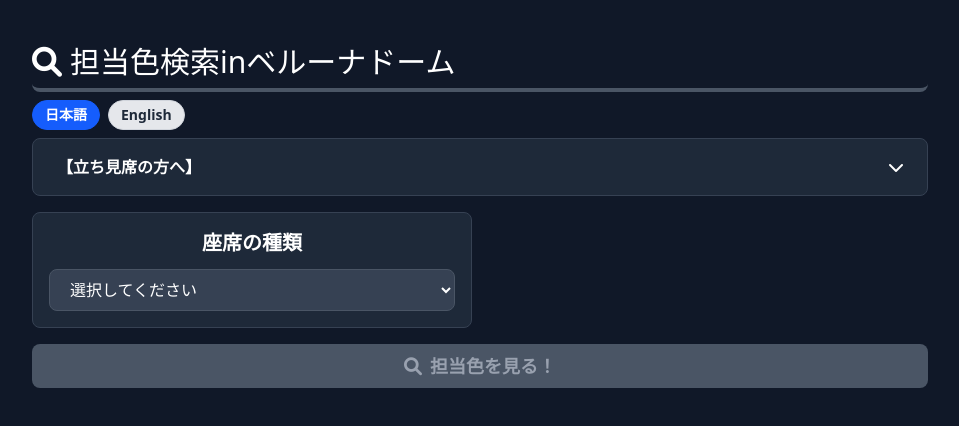
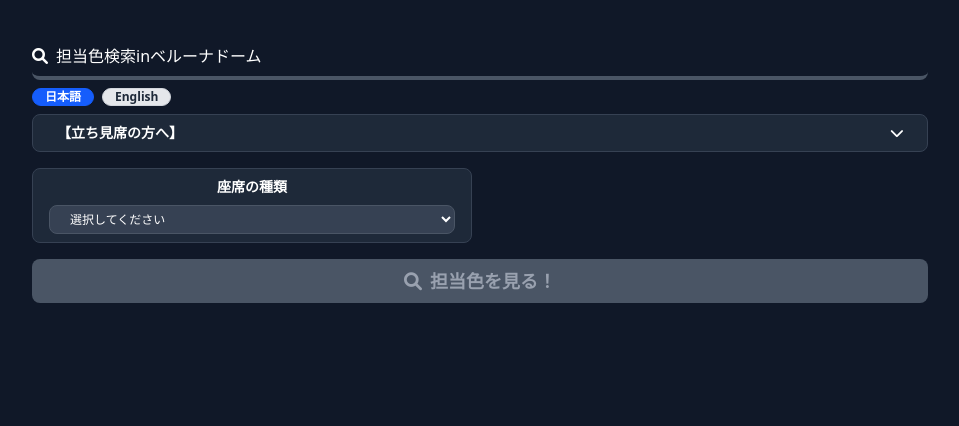
Before and after one commit to Yu-Takasaki/aqours6thcolor, a Next.js app: page / in a window 1280 px wide. Shown: the top 426 px of the page, without its empty margins (160-1119 px from the left). Built offline with nearby package versions, Linux system fonts and the light colour scheme.

Commit message:
マージン調整

```diff
--- a/src/app/_components/BaseSelector.tsx
+++ b/src/app/_components/BaseSelector.tsx
@@ -13,11 +13,11 @@
   const baseOptions = getBaseOptions(seatType, locale);
 
   return (
-    <div className="bg-gray-800 rounded-lg border border-gray-700 p-4">
-      <h4 className="text-xl font-semibold text-center mb-3">{messages['base']}</h4>
-      <p className="text-gray-400 text-sm mb-3">{messages['base_note']}</p>
+    <div className="bg-gray-800 rounded-lg border border-gray-700 px-4 py-2">
+      <h4 className="text-sm font-semibold text-center mb-2">{messages['base']}</h4>
+      <p className="text-gray-400 text-xs mb-2">{messages['base_note']}</p>
       <select
-        className="w-full px-4 py-2 bg-gray-700 border border-gray-600 rounded-lg text-white focus:outline-none focus:ring-2 focus:ring-blue-500"
+        className="w-full px-4 py-1 text-xs bg-gray-700 border border-gray-600 rounded-lg text-white focus:outline-none focus:ring-2 focus:ring-blue-500"
         value={value}
         onChange={(e) => onChange(e.target.value)}
         disabled={!seatType}
@@ -28,7 +28,7 @@
         ))}
       </select>
       {!value && seatType && (
-        <div className="text-red-400 text-sm mt-2">{messages['select_base']}</div>
+        <div className="text-red-400 text-xs mt-2">{messages['select_base']}</div>
       )}
     </div>
   );
--- a/src/app/_components/BlockSelector.tsx
+++ b/src/app/_components/BlockSelector.tsx
@@ -14,10 +14,10 @@
   const blockOptions = getBlockOptions(seatType, base, locale);
 
   return (
-    <div className="bg-gray-800 rounded-lg border border-gray-700 p-4">
-      <h4 className="text-xl font-semibold text-center mb-3">{messages['block']}</h4>
+    <div className="bg-gray-800 rounded-lg border border-gray-700 px-4 py-2">
+      <h4 className="text-sm font-semibold text-center mb-2">{messages['block']}</h4>
       <select
-        className="w-full px-4 py-2 bg-gray-700 border border-gray-600 rounded-lg text-white focus:outline-none focus:ring-2 focus:ring-blue-500"
+        className="w-full px-4 py-1 text-xs bg-gray-700 border border-gray-600 rounded-lg text-white focus:outline-none focus:ring-2 focus:ring-blue-500"
         value={value}
         onChange={(e) => onChange(e.target.value)}
         disabled={!base}
@@ -28,7 +28,7 @@
         ))}
       </select>
       {!value && base && (
-        <div className="text-red-400 text-sm mt-2">{messages['select_block']}</div>
+        <div className="text-red-400 text-xs mt-2">{messages['select_block']}</div>
       )}
     </div>
   );
--- a/src/app/_components/InfoAccordion.tsx
+++ b/src/app/_components/InfoAccordion.tsx
@@ -12,7 +12,7 @@
   return (
     <div className="bg-gray-800 rounded-lg border border-gray-700 mb-4">
       <button
-        className="w-full px-6 py-4 text-left font-semibold flex items-center justify-between hover:bg-gray-700 transition-colors"
+        className="w-full px-6 py-2 text-left font-semibold flex items-center justify-between hover:bg-gray-700 transition-colors text-sm"
         onClick={() => setIsOpen(!isOpen)}
       >
         <span>{messages['standing_title']}</span>
@@ -21,7 +21,7 @@
 
       {isOpen && (
         <div className="px-6 pb-4">
-          <p className="text-gray-300 leading-relaxed">
+          <p className="text-gray-300 leading-relaxed text-xs">
             {messages['standing_body']}
           </p>
         </div>
--- a/src/app/_components/LanguageChip.tsx
+++ b/src/app/_components/LanguageChip.tsx
@@ -9,13 +9,13 @@
   return (
     <div className="flex gap-2">
       <button
-        className={`px-3 py-1 rounded-full text-sm font-semibold transition-colors border ${locale === 'ja' ? 'bg-blue-600 text-white border-blue-600' : 'bg-gray-200 text-gray-800 border-gray-300'}`}
+        className={`px-3 py-0 rounded-full text-xs font-semibold transition-colors border ${locale === 'ja' ? 'bg-blue-600 text-white border-blue-600' : 'bg-gray-200 text-gray-800 border-gray-300'}`}
         onClick={() => onChange('ja')}
       >
         日本語
       </button>
       <button
-        className={`px-3 py-1 rounded-full text-sm font-semibold transition-colors border ${locale === 'en' ? 'bg-blue-600 text-white border-blue-600' : 'bg-gray-200 text-gray-800 border-gray-300'}`}
+        className={`px-3 py-0 rounded-full text-xs font-semibold transition-colors border ${locale === 'en' ? 'bg-blue-600 text-white border-blue-600' : 'bg-gray-200 text-gray-800 border-gray-300'}`}
         onClick={() => onChange('en')}
       >
         English
--- a/src/app/_components/RowNumberSelector.tsx
+++ b/src/app/_components/RowNumberSelector.tsx
@@ -21,10 +21,10 @@
   const rowOptions = getRowOptions(seatType, base, block);
 
   return (
-    <div className="bg-gray-800 rounded-lg border border-gray-700 p-4">
-      <h4 className="text-xl font-semibold text-center mb-3">{messages['row']}</h4>
+    <div className="bg-gray-800 rounded-lg border border-gray-700 px-4 py-2">
+      <h4 className="text-sm font-semibold text-center mb-2">{messages['row']}</h4>
       <select
-        className="w-full px-4 py-2 bg-gray-700 border border-gray-600 rounded-lg text-white focus:outline-none focus:ring-2 focus:ring-blue-500"
+        className="w-full px-4 py-1 text-xs bg-gray-700 border border-gray-600 rounded-lg text-white focus:outline-none focus:ring-2 focus:ring-blue-500"
         value={row}
         onChange={(e) => onRowChange(e.target.value)}
         disabled={!block}
@@ -35,7 +35,7 @@
         ))}
       </select>
       {!row && block && (
-        <div className="text-red-400 text-sm mt-2">{messages['select_row']}</div>
+        <div className="text-red-400 text-xs mt-2">{messages['select_row']}</div>
       )}
     </div>
   );
--- a/src/app/_components/SeatTypeSelector.tsx
+++ b/src/app/_components/SeatTypeSelector.tsx
@@ -12,10 +12,10 @@
   const seatTypeOptions = getSeatTypeOptions(locale);
 
   return (
-    <div className="bg-gray-800 rounded-lg border border-gray-700 p-4">
-      <h4 className="text-xl font-semibold text-center mb-3">{messages['seat_type']}</h4>
+    <div className="bg-gray-800 rounded-lg border border-gray-700 px-4 py-2">
+      <h4 className="text-sm font-semibold text-center mb-2">{messages['seat_type']}</h4>
       <select
-        className="w-full px-4 py-2 bg-gray-700 border border-gray-600 rounded-lg text-white focus:outline-none focus:ring-2 focus:ring-blue-500"
+        className="w-full px-4 py-1 text-xs bg-gray-700 border border-gray-600 rounded-lg text-white focus:outline-none focus:ring-2 focus:ring-blue-500"
         value={value}
         onChange={(e) => onChange(e.target.value)}
       >
--- a/src/app/page.tsx
+++ b/src/app/page.tsx
@@ -146,7 +146,7 @@
     <div className="min-h-screen bg-gray-900 text-white">
       <div className="container mx-auto px-4 py-8">
         <article className="max-w-4xl mx-auto">
-          <h2 className="text-3xl font-normal mt-3 pb-2 border-b-4 border-gray-600 rounded-lg">
+          <h2 className="text-md font-normal mt-3 pb-2 border-b-4 border-gray-600 rounded-lg">
             <i className="fas fa-search mr-2"></i>
             {messages['title']}
           </h2>
@@ -159,7 +159,7 @@
           <div className="mt-2">
             <InfoAccordion messages={messages} />
 
-            <div className="space-y-4">
+            <div className="space-y-2">
               <div className="grid grid-cols-1 md:grid-cols-2 gap-4">
                 <SeatTypeSelector
                   value={seatType}
```
